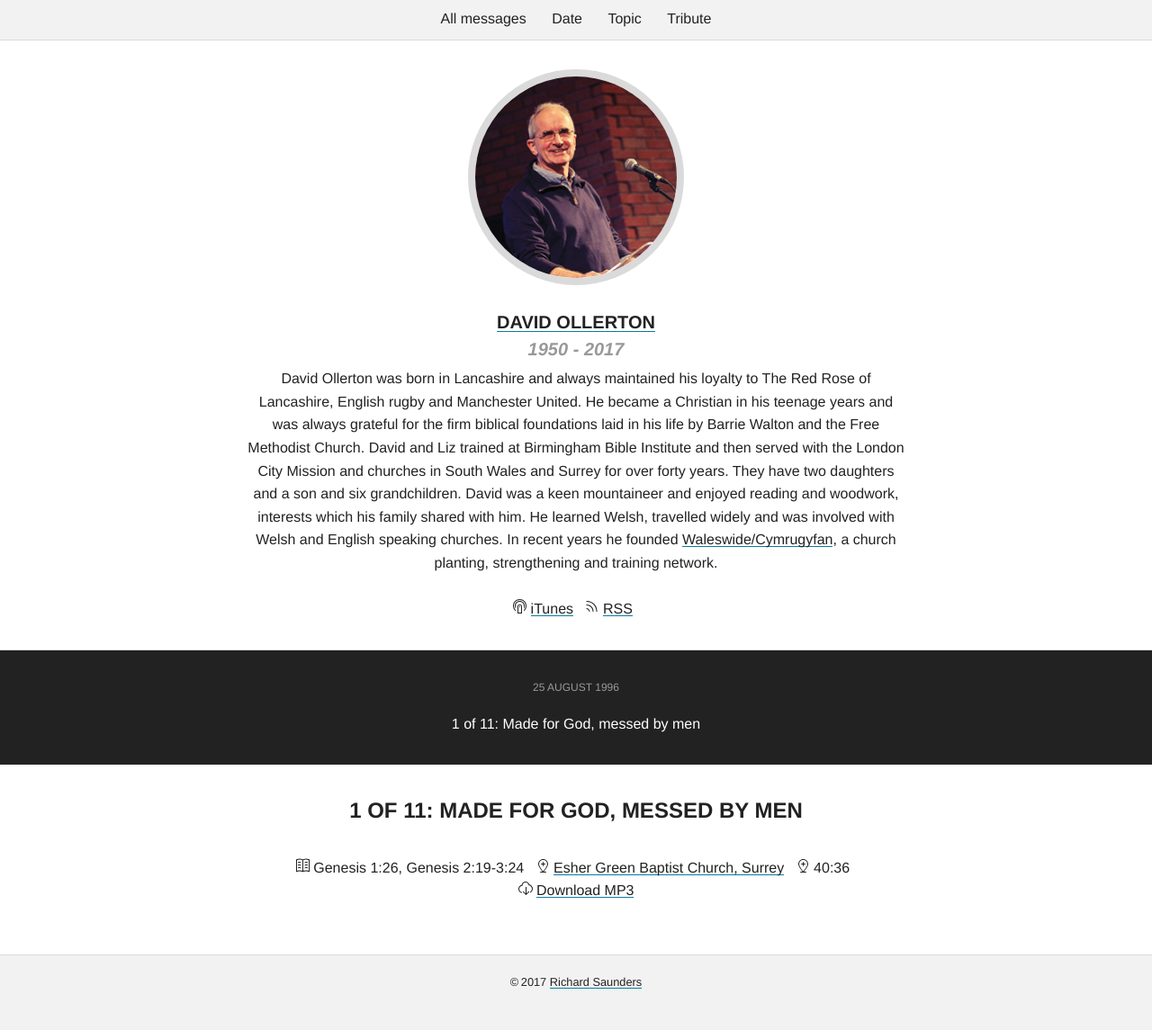
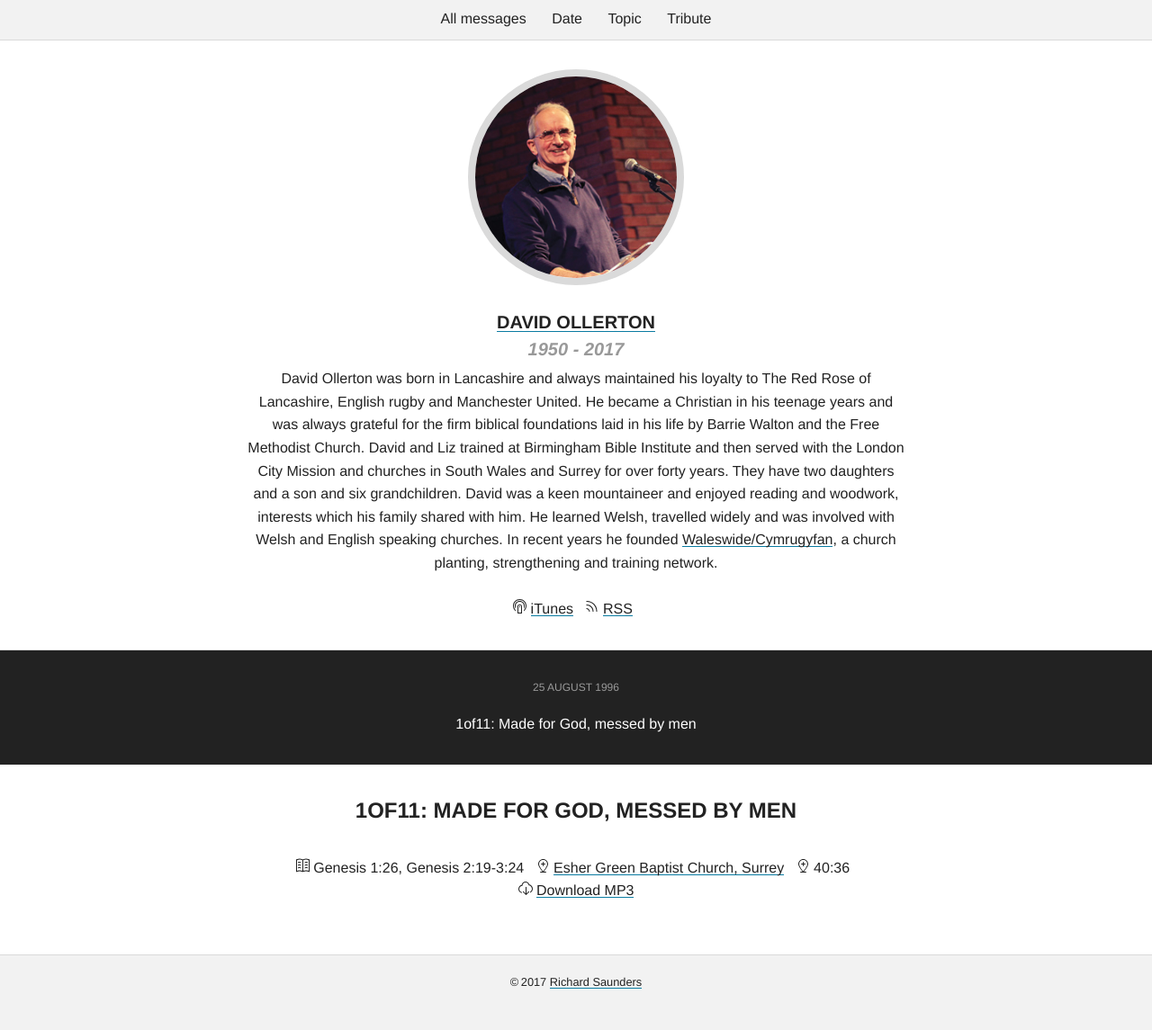
Before and after one commit to davidollerton/davidollerton.github.io, a Jekyll site: the page built from _posts/1996-08-25-made-for-god-messed-by-men.md, in a window 1280 px wide. Shown: the whole page at 90% size. Built offline with Jekyll 4.4.1, drawn with Linux system fonts in a browser that asks for light colours; nearby versions of some CDN libraries; our own code applies the rules of GitHub Pages for plain Markdown files; comment, search, counter and statistics services are not loaded.

Commit message:
Update from Forestry.io mail@rdsaunders.co.uk updated _posts/1996-08-25-made-for-god-messed-by-men.md

```diff
--- a/_posts/1996-08-25-made-for-god-messed-by-men.md
+++ b/_posts/1996-08-25-made-for-god-messed-by-men.md
@@ -1,5 +1,5 @@
 ---
-title: '1 of 11: Made for God, messed by men'
+title: '1of11: Made for God, messed by men'
 series: The Presence of God
 scripture: Genesis 1:26, Genesis 2:19-3:24
 church: esher
```
